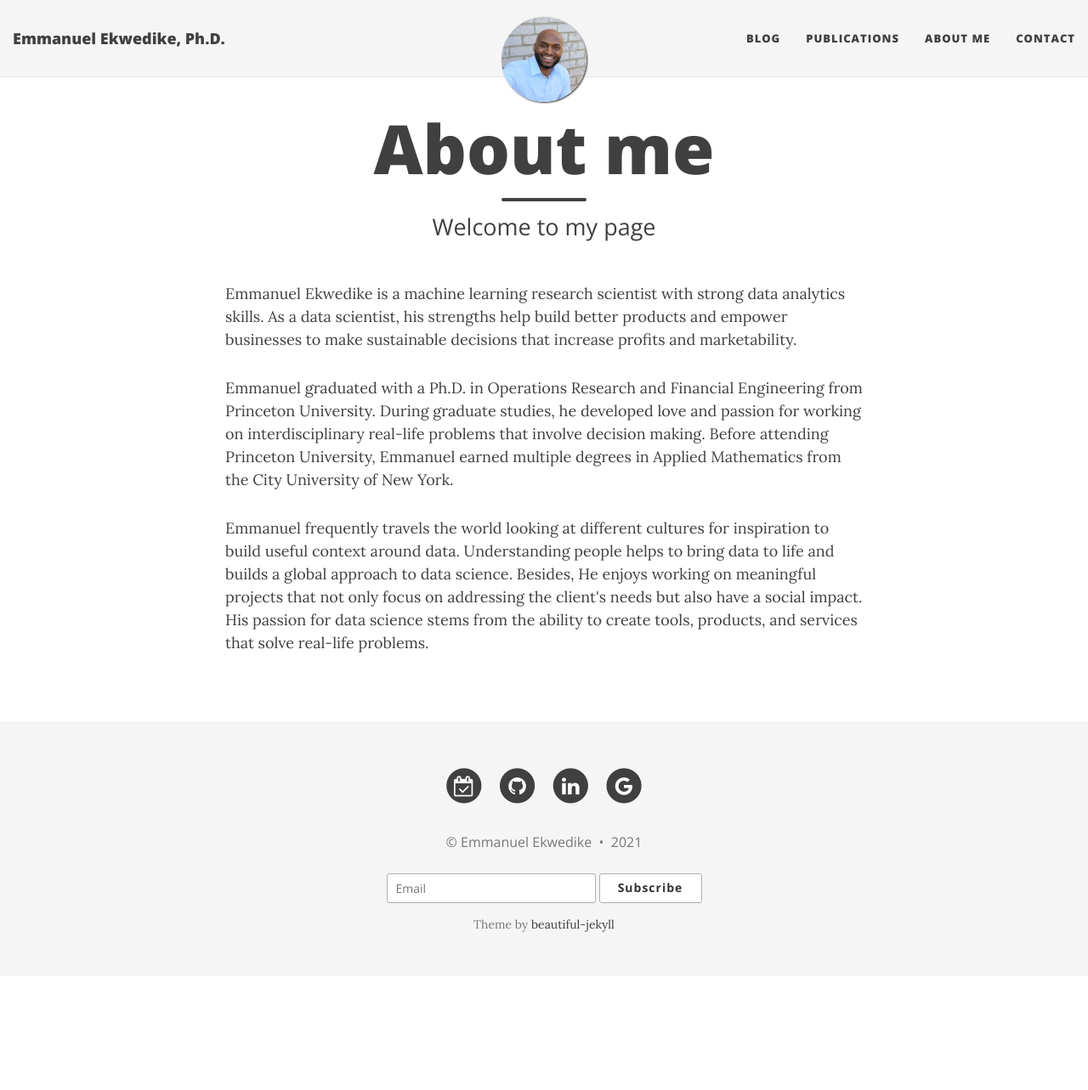
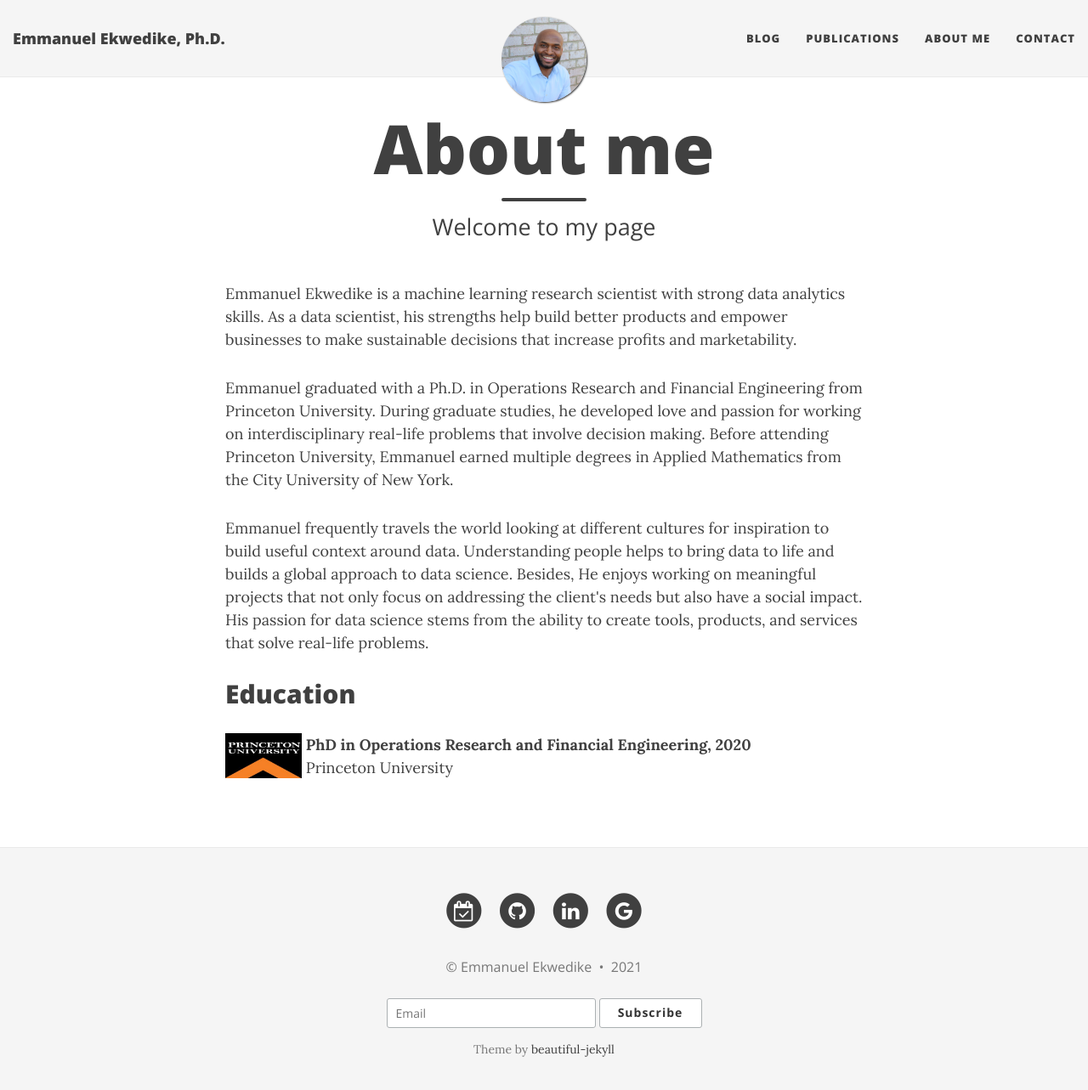
Before and after one commit to eekwedike/eekwedike.github.io, a Jekyll site: the page built from aboutme.md, in a window 1280 px wide and 1296 px high. Shown: the top 1283 px of the window at 85% size. Built offline with Jekyll 4.4.1, drawn with Linux system fonts in a browser that asks for light colours; nearby versions of some CDN libraries; a style sheet for code colours, icons or effects is not loaded.

Commit message:
Update aboutme

```diff
--- a/aboutme.md
+++ b/aboutme.md
@@ -18,9 +18,11 @@ Emmanuel graduated with a Ph.D. in Operations Research and Financial Engineering
 Emmanuel frequently travels the world looking at different cultures for inspiration to build useful context around data. Understanding people helps to bring data to life and builds a global approach to data science. Besides, He enjoys working on meaningful projects that not only focus on addressing the client's needs but also have a social impact. His passion for data science stems from the ability to create tools, products, and services that solve real-life problems.
 </p>
 
+
+<h2 class="has-text-align-center">Education </h2>
 <!-- <div class="section-subheading">Education </div> -->
 <!--
-<h2 class="has-text-align-center">Education </h2>
+
 
 <ul class="ul-edu fa-ul">
   <li>
@@ -56,11 +58,11 @@ Emmanuel frequently travels the world looking at different cultures for inspirat
   </li>
 
 </ul>
-
+ -->
 
 <p><img style="float: left;" width="90" height="53" src="/img/sch-imgs/PU_logo.jpeg" /> <b>&nbsp;PhD in Operations Research and Financial Engineering, 2020</b> <br />&nbsp;Princeton University</p>
 
- -->
+
 <!--
 <div style="text-align: center; margin-top: 90px;">
   <h1 id="resume">Resume</h1>
```
